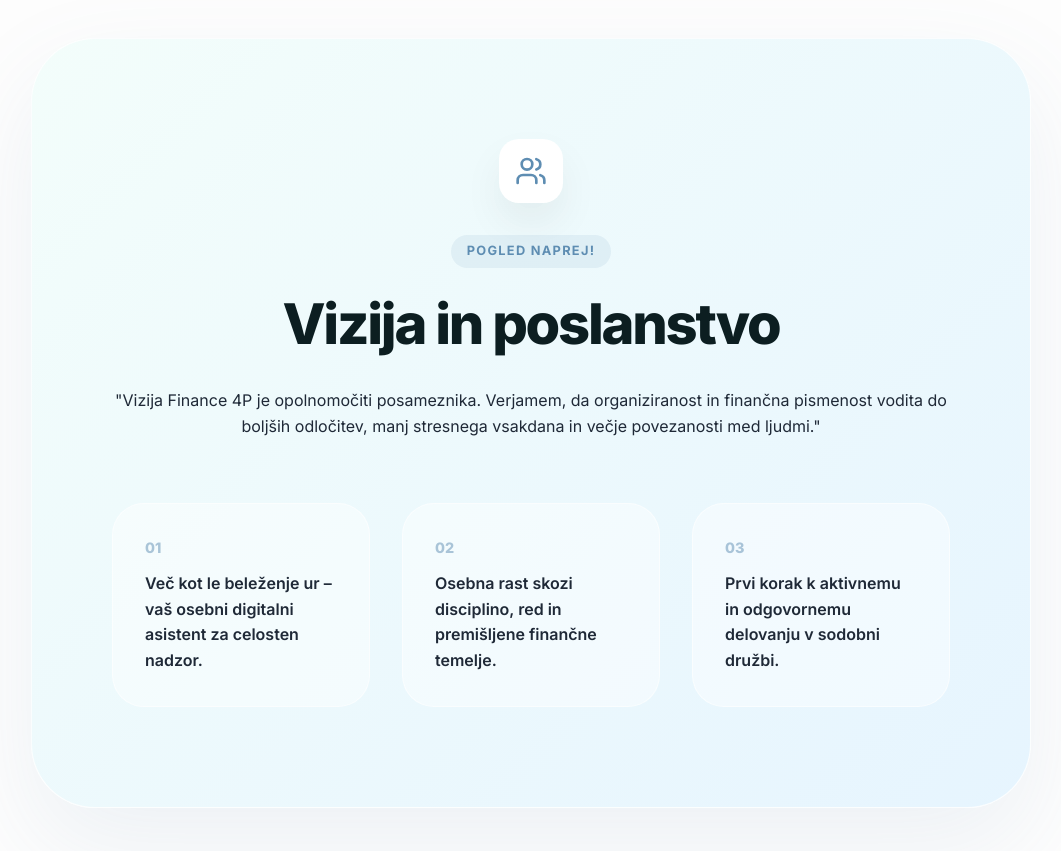
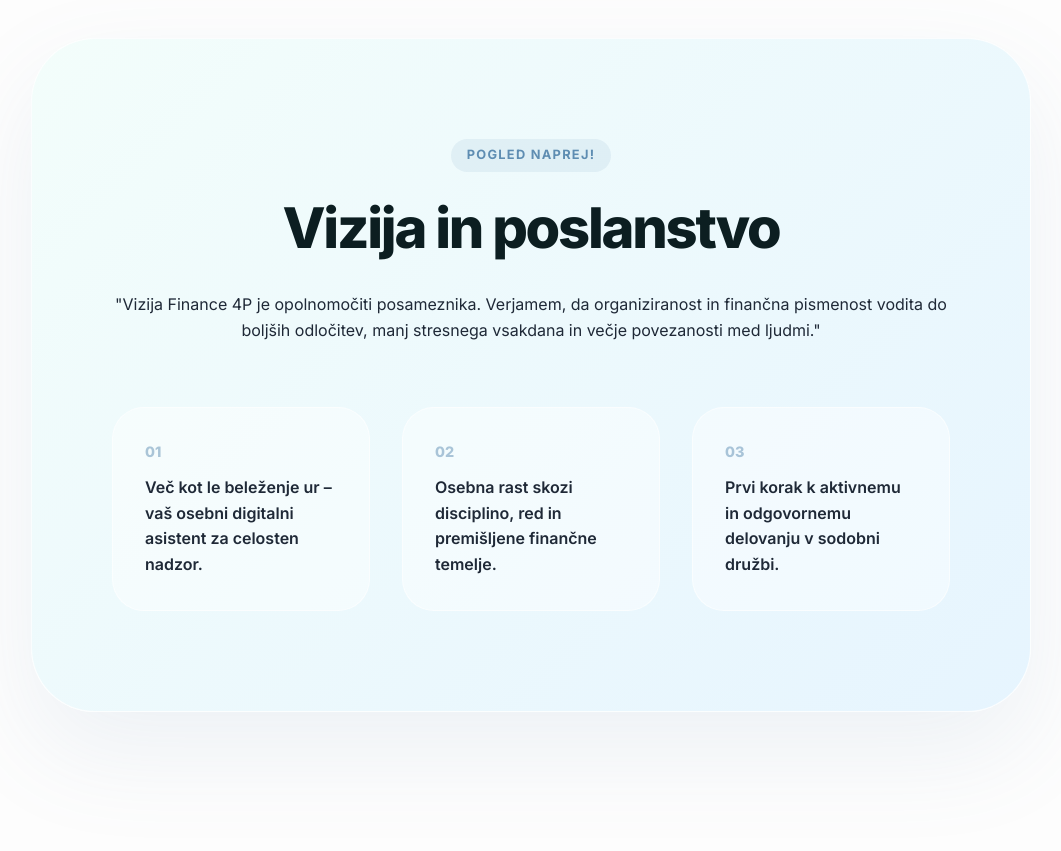
Before and after one commit to filipkolle/Landing-4P, a React (Vite) app: page /o-nas in a window 1280 px wide. Shown: the part 2800-3651 px from the top of the page, without its empty margins (109-1170 px from the left). Built offline with nearby package versions, Linux system fonts and the light colour scheme.

Commit message:
UI: Removed community icon from Vision & Mission section for a cleaner aesthetic

```diff
--- a/src/pages/AboutPage.jsx
+++ b/src/pages/AboutPage.jsx
@@ -145,9 +145,6 @@
             viewport={{ once: true }}
             transition={{ duration: 1, ease: expoOut }}
           >
-            <div className="vision-icon-float">
-               <Users size={32} />
-            </div>
             <span className="section-label">Pogled naprej!</span>
             <h2>Vizija in poslanstvo</h2>
             <p className="vision-contribution">
```
